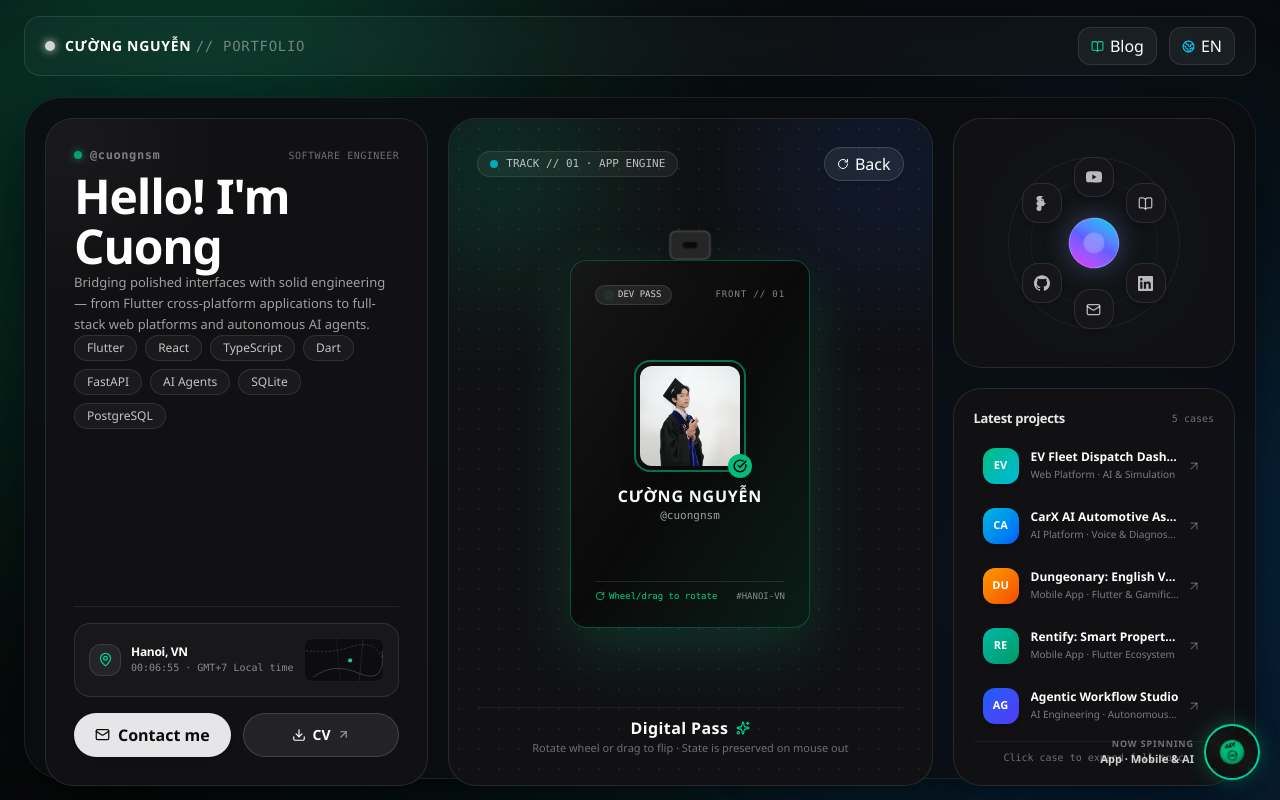
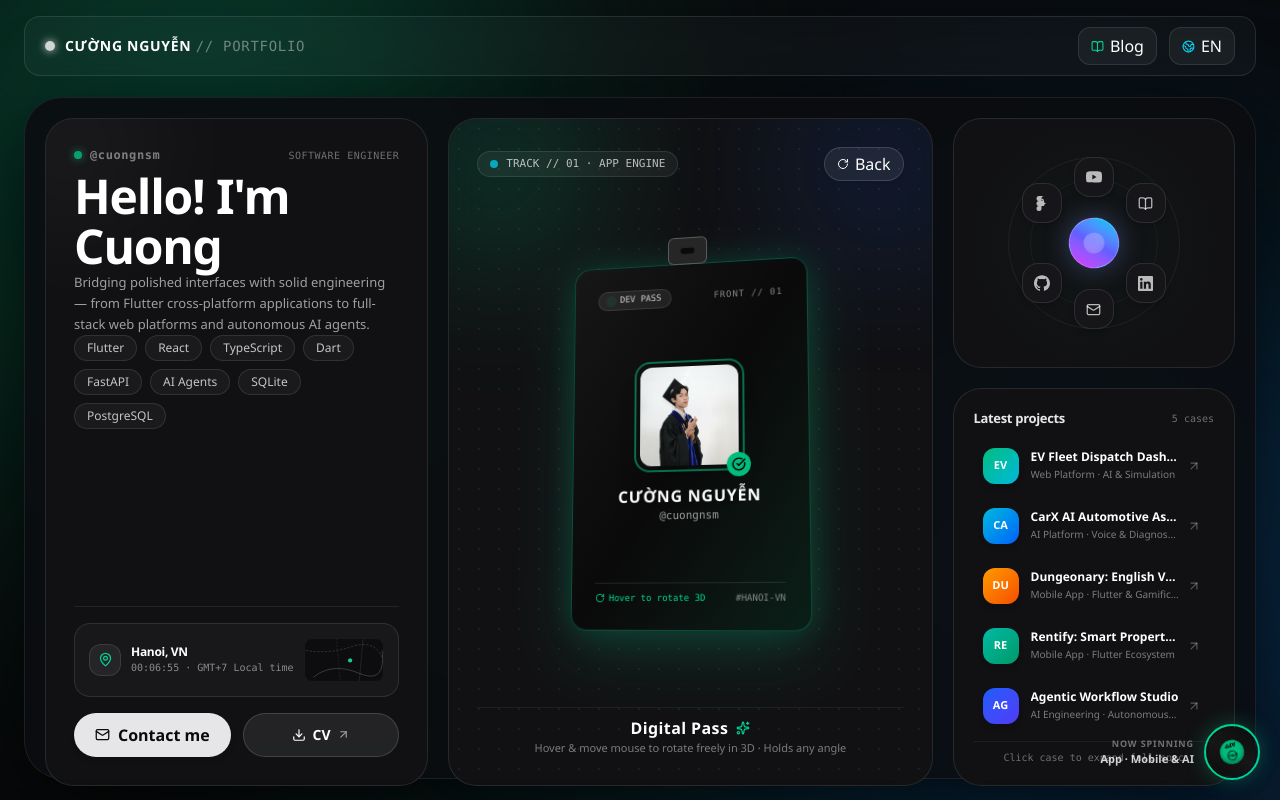
Before and after one commit to ScrotJame/MyPortfolio, a React (Vite) app: page / in a window 1280 px wide. Built offline with nearby package versions, Linux system fonts and the light colour scheme.

Commit message:
feat(hero3d): implement zero-gravity hover trackball rotation with continuous 3D postures

```diff
--- a/src/components/bento/Hero3DCard.tsx
+++ b/src/components/bento/Hero3DCard.tsx
@@ -1,5 +1,5 @@
 import { useState, useRef, Suspense, lazy } from 'react'
-import { Sparkles, Compass, RotateCw, CheckCircle, ShieldCheck } from 'lucide-react'
+import { Sparkles, Compass, RotateCw, CheckCircle } from 'lucide-react'
 import type { BentoTrack } from '../../data/bentoData'
 
 // Lazy load Spline to prevent SSR / WebGL blocking
@@ -14,85 +14,108 @@ interface Hero3DCardProps {
 export function Hero3DCard({ track, locale, splineSceneUrl }: Hero3DCardProps) {
   const isApp = track === 'app'
   const cardRef = useRef<HTMLDivElement>(null)
-  const [rotate, setRotate] = useState({ x: 0, y: 0 })
+  // Initial isometric 3D posture: looks dimensional immediately
+  const [rotate, setRotate] = useState({ x: 8, y: -12 })
   const [isHovered, setIsHovered] = useState(false)
-  const [isFlipped, setIsFlipped] = useState(false)
-  const [isDragging, setIsDragging] = useState(false)
-  const [dragStartX, setDragStartX] = useState(0)
-  const [dragRotation, setDragRotation] = useState(0)
+  const lastPosRef = useRef<{ x: number; y: number } | null>(null)
+  const touchStartRef = useRef<{ x: number; y: number } | null>(null)
   const [splineFailed, setSplineFailed] = useState(!splineSceneUrl)
 
-  const handleMouseMove = (e: React.MouseEvent<HTMLDivElement>) => {
-    if (!cardRef.current) return
-    const rect = cardRef.current.getBoundingClientRect()
-    const x = e.clientX - rect.left - rect.width / 2
-    const y = e.clientY - rect.top - rect.height / 2
-
-    if (isDragging) {
-      const deltaX = e.clientX - dragStartX
-      setDragRotation(deltaX * 0.7)
-    } else {
-      // Calculate subtle perspective tilt (+/- 18 degrees)
-      const rotateX = (-y / (rect.height / 2)) * 18
-      const rotateY = (x / (rect.width / 2)) * 18
-      setRotate({ x: rotateX, y: rotateY })
-    }
+  // Approach 1: Virtual Trackball — Hover & move mouse directly rotates card in 3D without clicking or holding
+  const handleMouseEnter = (e: React.MouseEvent<HTMLDivElement>) => {
+    setIsHovered(true)
+    lastPosRef.current = { x: e.clientX, y: e.clientY }
   }
 
-  const handleMouseDown = (e: React.MouseEvent<HTMLDivElement>) => {
-    setIsDragging(true)
-    setDragStartX(e.clientX)
-  }
+  const handleMouseMove = (e: React.MouseEvent<HTMLDivElement>) => {
+    if (!lastPosRef.current) {
+      lastPosRef.current = { x: e.clientX, y: e.clientY }
+      return
+    }
 
-  const handleMouseUp = () => {
-    if (isDragging) {
-      setIsDragging(false)
-      // If dragged past threshold (40px / 30 deg), flip face
-      if (Math.abs(dragRotation) > 35) {
-        setIsFlipped((prev) => !prev)
-      }
-      setDragRotation(0)
-    }
-  }
+    const deltaX =
+      typeof e.movementX === 'number' && e.movementX !== 0
+        ? e.movementX
+        : e.clientX - lastPosRef.current.x
+    const deltaY =
+      typeof e.movementY === 'number' && e.movementY !== 0
+        ? e.movementY
+        : e.clientY - lastPosRef.current.y
 
-  // Mouse wheel rotation: rolling down/up rotates and flips between 2 faces
-  const handleWheel = (e: React.WheelEvent<HTMLDivElement>) => {
-    if (Math.abs(e.deltaY) > 8 || Math.abs(e.deltaX) > 8) {
-      if (e.deltaY > 8 || e.deltaX > 8) {
-        setIsFlipped(true)
-      } else if (e.deltaY < -8 || e.deltaX < -8) {
-        setIsFlipped(false)
-      }
-    }
+    lastPosRef.current = { x: e.clientX, y: e.clientY }
+
+    const speedX = 0.85
+    const speedY = 0.55
+
+    setRotate((prev) => ({
+      x: Math.max(-55, Math.min(55, prev.x - deltaY * speedY)),
+      y: prev.y + deltaX * speedX
+    }))
   }
 
   const handleMouseLeave = () => {
     setIsHovered(false)
-    if (isDragging) {
-      if (Math.abs(dragRotation) > 35) {
-        setIsFlipped((prev) => !prev)
-      }
-      setIsDragging(false)
-      setDragRotation(0)
-    }
-    // Return tilt to 0, while KEEPING isFlipped exactly as it was!
-    setRotate({ x: 0, y: 0 })
+    lastPosRef.current = null
+    // State is preserved! Card holds its current 3D orientation in zero gravity
   }
 
+  // Touch screen support for mobile/tablets
+  const handleTouchStart = (e: React.TouchEvent<HTMLDivElement>) => {
+    if (e.touches.length > 0) {
+      touchStartRef.current = { x: e.touches[0].clientX, y: e.touches[0].clientY }
+    }
+  }
+
+  const handleTouchMove = (e: React.TouchEvent<HTMLDivElement>) => {
+    if (!touchStartRef.current || e.touches.length === 0) return
+    const touch = e.touches[0]
+    const deltaX = touch.clientX - touchStartRef.current.x
+    const deltaY = touch.clientY - touchStartRef.current.y
+    touchStartRef.current = { x: touch.clientX, y: touch.clientY }
+
+    setRotate((prev) => ({
+      x: Math.max(-55, Math.min(55, prev.x - deltaY * 0.55)),
+      y: prev.y + deltaX * 0.85
+    }))
+  }
+
+  const handleTouchEnd = () => {
+    touchStartRef.current = null
+  }
+
+  // Mouse wheel rotation adds momentum to Y axis
+  const handleWheel = (e: React.WheelEvent<HTMLDivElement>) => {
+    if (Math.abs(e.deltaY) > 5 || Math.abs(e.deltaX) > 5) {
+      const delta = Math.abs(e.deltaY) > Math.abs(e.deltaX) ? e.deltaY : e.deltaX
+      setRotate((prev) => ({
+        ...prev,
+        y: prev.y + (delta > 0 ? 25 : -25)
+      }))
+    }
+  }
+
+  // Determine current orientation face
+  const normalizedY = ((Math.round(rotate.y) % 360) + 360) % 360
+  const isBackFacing = normalizedY > 90 && normalizedY < 270
+
   const toggleFlip = () => {
-    setIsFlipped((prev) => !prev)
+    setRotate({
+      x: 0,
+      y: isBackFacing ? 0 : 180
+    })
   }
 
   return (
     <article
       ref={cardRef}
+      onMouseEnter={handleMouseEnter}
       onMouseMove={handleMouseMove}
-      onMouseDown={handleMouseDown}
-      onMouseUp={handleMouseUp}
+      onMouseLeave={handleMouseLeave}
+      onTouchStart={handleTouchStart}
+      onTouchMove={handleTouchMove}
+      onTouchEnd={handleTouchEnd}
       onWheel={handleWheel}
-      onMouseEnter={() => setIsHovered(true)}
-      onMouseLeave={handleMouseLeave}
-      className="relative flex flex-col justify-between h-full min-h-[480px] lg:min-h-[560px] bg-[#121214]/90 border border-white/10 rounded-[28px] p-6 lg:p-7 overflow-hidden backdrop-blur-xl group hover:border-white/20 transition-all duration-300 select-none cursor-grab active:cursor-grabbing"
+      className="relative flex flex-col justify-between h-full min-h-[480px] lg:min-h-[560px] bg-[#121214]/90 border border-white/10 rounded-[28px] p-6 lg:p-7 overflow-hidden backdrop-blur-xl group hover:border-white/20 transition-all duration-300 select-none cursor-crosshair"
     >
       {/* Dual Ambient Corner Glows exactly like aximoris.com */}
       <div
@@ -109,7 +132,7 @@ export function Hero3DCard({ track, locale, splineSceneUrl }: Hero3DCardProps) {
       {/* Dot Matrix Background */}
       <div className="absolute inset-0 dot-matrix-bg opacity-45 pointer-events-none" />
 
-      {/* Top Controls / Meta Pill & Flip Button */}
+      {/* Top Controls / Meta Pill & Quick Flip/Reset Button */}
       <div className="flex items-center justify-between z-10 w-full">
         <div className="flex items-center gap-2 px-3 py-1 rounded-full bg-white/[0.05] border border-white/10 text-[11px] font-mono text-white/70">
           <span
@@ -120,7 +143,7 @@ export function Hero3DCard({ track, locale, splineSceneUrl }: Hero3DCardProps) {
           <span>{isApp ? 'TRACK // 01 · APP ENGINE' : 'TRACK // 02 · GAME ENGINE'}</span>
         </div>
 
-        {/* Quick Flip Toggle Button */}
+        {/* Quick Flip/Reset Button */}
         <button
           type="button"
           onClick={(e) => {
@@ -128,17 +151,17 @@ export function Hero3DCard({ track, locale, splineSceneUrl }: Hero3DCardProps) {
             toggleFlip()
           }}
           className="flex items-center gap-1.5 px-3 py-1 rounded-full bg-white/[0.07] hover:bg-white/[0.15] border border-white/15 text-[11px] font-semibold text-white/90 transition-all active:scale-95 cursor-pointer shadow-sm"
-          title={locale === 'en' ? 'Click to flip card' : 'Bấm để lật thẻ 2 mặt'}
+          title={locale === 'en' ? 'Click to flip or reset 3D angle' : 'Bấm để lật hoặc cân bằng thẻ 3D'}
         >
-          <RotateCw size={12} className={`transition-transform duration-500 ${isFlipped ? 'rotate-180' : ''}`} />
-          <span>{isFlipped ? (locale === 'en' ? 'Front' : 'Mặt trước') : (locale === 'en' ? 'Back' : 'Mặt sau')}</span>
+          <RotateCw size={12} className={`transition-transform duration-500 ${isBackFacing ? 'rotate-180' : ''}`} />
+          <span>{isBackFacing ? (locale === 'en' ? 'Front' : 'Mặt trước') : (locale === 'en' ? 'Back' : 'Mặt sau')}</span>
         </button>
       </div>
 
       {/* Center 3D Digital Pass Container */}
       <div className="relative flex-1 flex items-center justify-center my-4 min-h-[320px]">
         {splineSceneUrl && !splineFailed ? (
-          <Suspense fallback={<TwoSidedDigitalPass rotate={rotate} dragRotation={dragRotation} isHovered={isHovered} isApp={isApp} isFlipped={isFlipped} locale={locale} />}>
+          <Suspense fallback={<TwoSidedDigitalPass rotate={rotate} isHovered={isHovered} isApp={isApp} locale={locale} />}>
             <div className="w-full h-full absolute inset-0">
               <Spline
                 scene={splineSceneUrl}
@@ -149,10 +172,8 @@ export function Hero3DCard({ track, locale, splineSceneUrl }: Hero3DCardProps) {
         ) : (
           <TwoSidedDigitalPass
             rotate={rotate}
-            dragRotation={dragRotation}
             isHovered={isHovered}
             isApp={isApp}
-            isFlipped={isFlipped}
             locale={locale}
           />
         )}
@@ -164,10 +185,10 @@ export function Hero3DCard({ track, locale, splineSceneUrl }: Hero3DCardProps) {
           <span>Digital Pass</span>
           <Sparkles size={14} className={isApp ? 'text-emerald-400' : 'text-purple-400'} />
         </h2>
-        <p className="text-[11px] text-white/40 font-medium mt-0.5">
+        <p className="text-[11px] text-white/45 font-medium mt-0.5">
           {locale === 'en'
-            ? 'Rotate wheel or drag to flip · State is preserved on mouse out'
-            : 'Xoay con lăn hoặc kéo để lật · Giữ nguyên mặt khi chuột rời đi'}
+            ? 'Hover & move mouse to rotate freely in 3D · Holds any angle'
+            : 'Rê chuột để xoay 3D tự do mọi góc nhìn · Giữ nguyên tư thế'}
         </p>
       </div>
     </article>
@@ -176,61 +197,68 @@ export function Hero3DCard({ track, locale, splineSceneUrl }: Hero3DCardProps) {
 
 interface TwoSidedDigitalPassProps {
   rotate: { x: number; y: number }
-  dragRotation: number
   isHovered: boolean
   isApp: boolean
-  isFlipped: boolean
   locale: 'en' | 'vi'
 }
 
 function TwoSidedDigitalPass({
   rotate,
-  dragRotation,
   isHovered,
   isApp,
-  isFlipped,
   locale
 }: TwoSidedDigitalPassProps) {
   const avatarSrc = `${import.meta.env.BASE_URL}images/avatar.jpg`
-  const currentTotalRotationY = rotate.y + dragRotation + (isFlipped ? 180 : 0)
 
   return (
     <div
-      className="relative w-52 sm:w-60 h-80 sm:h-92 select-none pointer-events-none transition-transform duration-500 ease-out"
+      className="relative w-52 sm:w-60 h-80 sm:h-92 select-none pointer-events-none transition-transform duration-100 ease-out"
       style={{
         perspective: '1200px',
         transformStyle: 'preserve-3d',
-        transform: `perspective(1200px) rotateX(${rotate.x}deg) rotateY(${currentTotalRotationY}deg)`
+        transform: `perspective(1200px) rotateX(${rotate.x}deg) rotateY(${rotate.y}deg)`
       }}
     >
       {/* 3D Lanyard Clip Top */}
       <div
         className="absolute -top-6 left-1/2 -translate-x-1/2 w-10 h-7 bg-neutral-800 border border-white/25 rounded-md flex items-center justify-center shadow-lg z-30 pointer-events-none"
-        style={{ transform: 'translateZ(15px)' }}
+        style={{ transform: 'translateZ(12px)' }}
       >
         <div className="w-4 h-2 bg-neutral-950 rounded-sm border border-white/10" />
       </div>
+
+      {/* 3D Volumetric Side Rim / Core (gives tangible thickness when viewed at oblique angles) */}
+      <div
+        className="absolute inset-0 rounded-2xl border-2 border-white/10 bg-neutral-950/80 shadow-2xl pointer-events-none"
+        style={{
+          transform: 'translateZ(0px)',
+          boxShadow: isApp
+            ? '0 0 30px rgba(16,185,129,0.2), inset 0 0 10px rgba(255,255,255,0.08)'
+            : '0 0 30px rgba(168,85,247,0.2), inset 0 0 10px rgba(255,255,255,0.08)'
+        }}
+      />
 
       {/* =========================================================================
           FACE 1: FRONT (MẶT TRƯỚC - AVATAR & PERSONAL IDENTIFIER)
       ========================================================================= */}
       <div
-        className={`absolute inset-0 w-full h-full rounded-2xl p-5 sm:p-6 flex flex-col justify-between overflow-hidden backdrop-blur-2xl border transition-all duration-300 shadow-2xl ${
+        className={`absolute inset-0 w-full h-full rounded-2xl p-5 sm:p-6 flex flex-col justify-between overflow-hidden backdrop-blur-2xl border transition-colors duration-300 shadow-2xl ${
           isApp
-            ? 'bg-gradient-to-br from-neutral-900/95 via-neutral-950/98 to-[#091f17]/95 border-emerald-500/35 shadow-[0_20px_60px_rgba(16,185,129,0.2)]'
-            : 'bg-gradient-to-br from-neutral-900/95 via-neutral-950/98 to-[#1e0e2e]/95 border-purple-500/35 shadow-[0_20px_60px_rgba(168,85,247,0.2)]'
+            ? 'bg-gradient-to-br from-neutral-900/98 via-neutral-950/98 to-[#091f17]/95 border-emerald-500/35 shadow-[0_20px_60px_rgba(16,185,129,0.2)]'
+            : 'bg-gradient-to-br from-neutral-900/98 via-neutral-950/98 to-[#1e0e2e]/95 border-purple-500/35 shadow-[0_20px_60px_rgba(168,85,247,0.2)]'
         }`}
         style={{
           backfaceVisibility: 'hidden',
-          WebkitBackfaceVisibility: 'hidden'
+          WebkitBackfaceVisibility: 'hidden',
+          transform: 'translateZ(5px)'
         }}
       >
-        {/* Holographic Specular Sheen Reflection */}
+        {/* Holographic Specular Sheen Reflection moving with rotation */}
         <div
           className="absolute inset-0 pointer-events-none opacity-40 transition-opacity duration-300"
           style={{
             background: isHovered
-              ? `linear-gradient(${105 + currentTotalRotationY * 1.5}deg, transparent 20%, rgba(255, 255, 255, 0.22) 50%, transparent 80%)`
+              ? `linear-gradient(${105 + rotate.y * 1.5}deg, transparent 20%, rgba(255, 255, 255, 0.22) 50%, transparent 80%)`
               : 'none'
           }}
         />
@@ -287,7 +315,7 @@ function TwoSidedDigitalPass({
         <div className="z-10 pt-2 border-t border-white/10 flex items-center justify-between text-[9px] font-mono text-white/50">
           <span className="flex items-center gap-1 text-emerald-400">
             <RotateCw size={10} />
-            {locale === 'en' ? 'Wheel/drag to rotate' : 'Xoay chuột để lật'}
+            {locale === 'en' ? 'Hover to rotate 3D' : 'Rê chuột xoay 3D'}
           </span>
           <span>#HANOI-VN</span>
         </div>
@@ -297,23 +325,23 @@ function TwoSidedDigitalPass({
           FACE 2: BACK (MẶT SAU - CHỨC DANH, KỸ THUẬT & NFC CHIP)
       ========================================================================= */}
       <div
-        className={`absolute inset-0 w-full h-full rounded-2xl p-5 sm:p-6 flex flex-col justify-between overflow-hidden backdrop-blur-2xl border transition-all duration-300 shadow-2xl ${
+        className={`absolute inset-0 w-full h-full rounded-2xl p-5 sm:p-6 flex flex-col justify-between overflow-hidden backdrop-blur-2xl border transition-colors duration-300 shadow-2xl ${
           isApp
-            ? 'bg-gradient-to-br from-neutral-900/95 via-neutral-950/98 to-[#091f17]/95 border-emerald-500/35 shadow-[0_20px_60px_rgba(16,185,129,0.2)]'
-            : 'bg-gradient-to-br from-neutral-900/95 via-neutral-950/98 to-[#1e0e2e]/95 border-purple-500/35 shadow-[0_20px_60px_rgba(168,85,247,0.2)]'
+            ? 'bg-gradient-to-br from-neutral-900/98 via-neutral-950/98 to-[#091f17]/95 border-emerald-500/35 shadow-[0_20px_60px_rgba(16,185,129,0.2)]'
+            : 'bg-gradient-to-br from-neutral-900/98 via-neutral-950/98 to-[#1e0e2e]/95 border-purple-500/35 shadow-[0_20px_60px_rgba(168,85,247,0.2)]'
         }`}
         style={{
           backfaceVisibility: 'hidden',
           WebkitBackfaceVisibility: 'hidden',
-          transform: 'rotateY(180deg)'
+          transform: 'rotateY(180deg) translateZ(5px)'
         }}
       >
-        {/* Holographic Specular Sheen Reflection */}
+        {/* Holographic Specular Sheen Reflection moving with rotation */}
         <div
           className="absolute inset-0 pointer-events-none opacity-40 transition-opacity duration-300"
           style={{
             background: isHovered
-              ? `linear-gradient(${105 - currentTotalRotationY * 1.5}deg, transparent 20%, rgba(255, 255, 255, 0.22) 50%, transparent 80%)`
+              ? `linear-gradient(${105 - rotate.y * 1.5}deg, transparent 20%, rgba(255, 255, 255, 0.22) 50%, transparent 80%)`
               : 'none'
           }}
         />
@@ -321,61 +349,55 @@ function TwoSidedDigitalPass({
         {/* Top of Face 2: NFC Chip & Spec Code */}
         <div className="flex items-center justify-between z-10">
           <div className="w-8 h-6 rounded bg-amber-400/20 border border-amber-400/50 flex items-center justify-center shadow-inner">
-            <div className="w-5 h-3 border border-amber-400/70 rounded-xs" />
+            <div className="w-5 h-3.5 border border-amber-300/60 rounded-xs grid grid-cols-2 gap-0.5 p-0.5">
+              <div className="bg-amber-300/40 rounded-xs" />
+              <div className="bg-amber-300/40 rounded-xs" />
+            </div>
           </div>
           <span className="text-[9px] font-mono tracking-widest text-white/50 uppercase">
-            ROLE // 02
+            NFC · PASS
           </span>
         </div>
 
-        {/* Center of Face 2: Role, Title & Engineering Specs */}
-        <div className="flex flex-col items-center justify-center my-auto z-10 text-center">
+        {/* Center of Face 2: Luminous Monogram Emblem */}
+        <div className="flex flex-col items-center justify-center my-auto z-10">
           <div
-            className={`w-14 h-14 rounded-full flex items-center justify-center border transition-colors duration-500 mb-2.5 ${
+            className={`w-16 h-16 rounded-full flex items-center justify-center border transition-all duration-500 shadow-xl ${
               isApp
-                ? 'bg-emerald-500/15 border-emerald-400/40 text-emerald-400 shadow-[0_0_20px_rgba(16,185,129,0.3)]'
-                : 'bg-purple-500/15 border-purple-400/40 text-purple-400 shadow-[0_0_20px_rgba(168,85,247,0.3)]'
+                ? 'bg-emerald-500/10 border-emerald-400/40 text-emerald-400 shadow-[0_0_25px_rgba(16,185,129,0.25)]'
+                : 'bg-purple-500/10 border-purple-400/40 text-purple-400 shadow-[0_0_25px_rgba(168,85,247,0.25)]'
             }`}
           >
-            <Compass size={24} className="animate-spin-slow" />
+            <Compass size={28} className="animate-pulse" />
           </div>
 
-          <div className="text-[10px] uppercase font-mono tracking-widest text-white/50 mb-1">
-            {locale === 'en' ? 'PROFESSIONAL TITLE' : 'CHỨC DANH CHUYÊN MÔN'}
-          </div>
-
-          <div className="text-sm sm:text-base font-extrabold tracking-wide text-white">
-            {isApp
-              ? (locale === 'en' ? 'SOFTWARE ENGINEER' : 'KỸ SƯ PHẦN MỀM')
-              : (locale === 'en' ? 'GAME DEVELOPER' : 'LẬP TRÌNH VIÊN GAME')}
-          </div>
-
-          <div
-            className={`text-[10px] font-semibold mt-1 px-2.5 py-0.5 rounded-full border ${
-              isApp
-                ? 'bg-emerald-500/10 text-emerald-300 border-emerald-500/25'
-                : 'bg-purple-500/10 text-purple-300 border-purple-500/25'
-            }`}
-          >
-            {isApp ? 'FLUTTER · REACT · AI AGENTS' : 'UNITY · C# · 3D MATH'}
+          <div className="mt-3.5 text-center">
+            <h3 className="text-sm sm:text-base font-black tracking-wider text-white uppercase">
+              CUONG NGUYEN
+            </h3>
+            <p className="text-[10px] font-mono tracking-widest text-white/60 uppercase mt-0.5">
+              {isApp ? 'SOFTWARE ENGINEER' : 'GAME DEVELOPER'}
+            </p>
+            <p className="text-[9px] font-mono text-white/40 mt-1">
+              {isApp ? 'MOBILE · WEB · AI' : '3D · ENGINE · PHYSICS'}
+            </p>
           </div>
         </div>
 
-        {/* Bottom of Face 2: Barcode & Verified Seal */}
-        <div className="z-10 pt-2 border-t border-white/10 flex items-center justify-between">
-          <div className="flex gap-1 h-5 items-end">
-            <span className="w-0.5 h-full bg-white/40" />
-            <span className="w-1 h-full bg-white/60" />
-            <span className="w-0.5 h-3.5 bg-white/30" />
-            <span className="w-1.5 h-full bg-white/70" />
-            <span className="w-0.5 h-2.5 bg-white/40" />
-            <span className="w-1 h-full bg-white/50" />
-            <span className="w-0.5 h-full bg-white/60" />
+        {/* Bottom of Face 2: Barcode & Pass Serial */}
+        <div className="z-10 pt-2 border-t border-white/10 flex items-center justify-between text-[9px] font-mono text-white/50">
+          {/* Barcode Graphic */}
+          <div className="flex items-center gap-[2px] h-3.5 opacity-70">
+            <span className="w-0.5 h-full bg-white" />
+            <span className="w-1 h-full bg-white" />
+            <span className="w-[1px] h-full bg-white" />
+            <span className="w-1.5 h-full bg-white" />
+            <span className="w-0.5 h-full bg-white" />
+            <span className="w-1 h-full bg-white" />
+            <span className="w-[1px] h-full bg-white" />
+            <span className="w-0.5 h-full bg-white" />
           </div>
-          <div className="flex items-center gap-1 text-[9px] font-mono text-white/50">
-            <ShieldCheck size={11} className="text-emerald-400" />
-            <span>VERIFIED</span>
-          </div>
+          <span className="font-semibold tracking-wider">#2026-PASS</span>
         </div>
       </div>
     </div>
```
Also changed, not shown: 1 other file (tests, documents, lock files or other folders).
